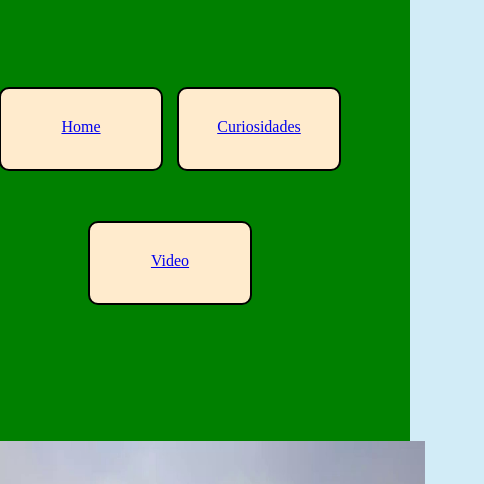
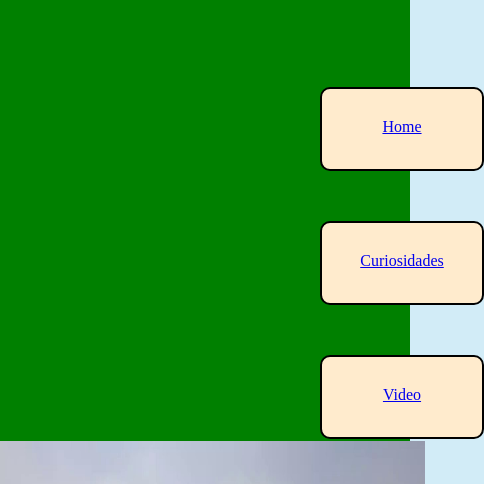
Before and after one commit to gamatani/CheckpointFront_I, a plain HTML site: page index.html in a window 390 px wide. Shown: the part 113-597 px from the top of the page, 484 px wide, since content can reach past the window. Drawn offline with Linux system fonts and the light colour scheme.

Commit message:
Correção na responsividade do footer

```diff
--- a/css/style.css
+++ b/css/style.css
@@ -149,9 +149,7 @@ nav{
     display: flex;
     align-items: center;
 }
-ul{
-    margin-left: -370px;
-}
+
 li{
         padding: 30px;
         margin-top: 50px;
@@ -253,6 +251,7 @@ footer{
     height: 214px;
     background-color: rgba(0, 128, 0, 0.712);
     display: flex;
+    flex-direction: column;
     justify-content: center;
     gap: 10px;
     align-items: center;
```
